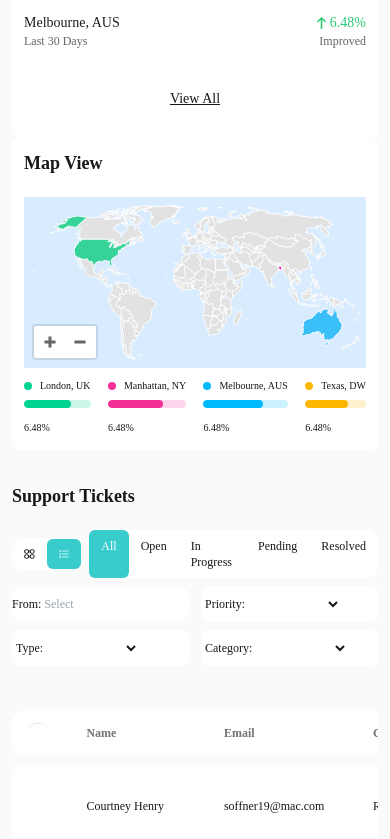
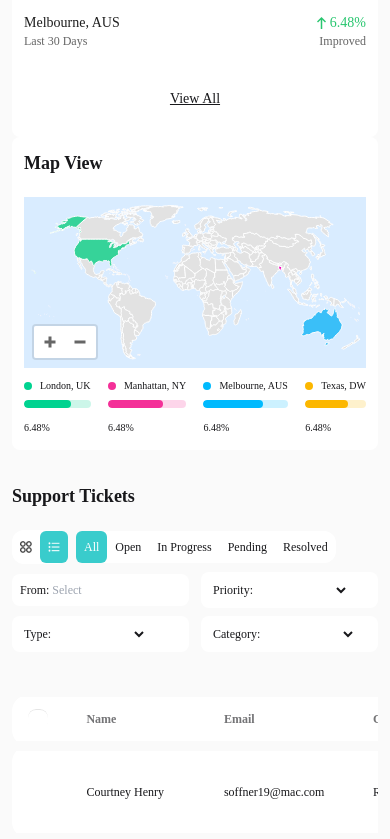
Before and after one commit to md-toybur-rahman/SarScore-Tailwind, a plain HTML site: page Dashboard.html in a window 390 px wide. Shown: the part 1161-2000 px from the top of the page. Drawn offline with nearby package versions, Linux system fonts and the light colour scheme; a web font is replaced by a local one.

Commit message:
final commits

```diff
--- a/Dashboard.html
+++ b/Dashboard.html
@@ -250,7 +250,7 @@
                         <div class="flex items-center bg-white px-2 md:px-4 h-8 md:h-[36px] rounded-xl">
                             <div class="bg-white flex items-center justify-between">
                                 <p class="w-fit text-xs md:text-sm">Type: </p>
-                                <select class="border-0 text-xs md:text-sm outline-none overflow-hidden w-20 md:w-28"
+                                <select class="border-0 text-xs md:text-sm outline-none overflow-hidden w-20 md:w-28 bg-white"
                                     id="selectElement">
                                     <option value=""></option>
                                     <option>Option 1</option>
@@ -494,29 +494,29 @@
                         <div class="mt-5 md:mt-10 md:flex items-center justify-between">
                             <div class="flex items-center gap-2 md:gap-5 mb-2 md:mb-0">
                                 <div class="text-base bg-white rounded-xl flex items-center justify-between">
-                                    <a href="#" class=" md:py-3 md:px-4 px-3 py-[11px] rounded-md md:rounded-xl"><img
+                                    <a href="#" class=" md:py-3 md:px-4 px-2 py-[11px] rounded-md md:rounded-xl"><img
                                             class="w-3 md:w-4" src="assets/icons/grid-outline.png" alt=""></a>
                                     <a href="#"
-                                        class=" md:py-3 md:px-4 px-3 py-[11px] rounded-md md:rounded-xl bg-[#39CCCC] text-white"><img
+                                        class=" md:py-3 md:px-4 px-2 py-[11px] rounded-md md:rounded-xl bg-[#39CCCC] text-white"><img
                                             class="w-3 md:w-5" src="assets/icons/list-outline.png" alt=""></a>
                                 </div>
                                 <div class=" bg-white rounded-xl flex justify-between">
                                     <a
-                                        class="md:py-3 px-3 md:px-4 py-2 text-xs md:text-sm rounded-md md:rounded-xl bg-[#39CCCC] text-white">All</a>
+                                        class="md:py-3 px-2 md:px-4 py-2 text-xs md:text-sm rounded-md md:rounded-xl bg-[#39CCCC] text-white">All</a>
                                     <a
-                                        class="md:py-3 px-3 md:px-4 py-2 text-xs md:text-sm rounded-md md:rounded-xl">Open</a>
-                                    <a class="md:py-3 px-3 md:px-4 py-2 text-xs md:text-sm rounded-md md:rounded-xl">In
+                                        class="md:py-3 px-2 md:px-4 py-2 text-xs md:text-sm rounded-md md:rounded-xl">Open</a>
+                                    <a class="md:py-3 px-2 md:px-4 py-2 text-xs md:text-sm rounded-md md:rounded-xl">In
                                         Progress</a>
                                     <a
-                                        class="md:py-3 px-3 md:px-4 py-2 text-xs md:text-sm rounded-md md:rounded-xl">Pending</a>
+                                        class="md:py-3 px-2 md:px-4 py-2 text-xs md:text-sm rounded-md md:rounded-xl">Pending</a>
                                     <a
-                                        class="md:py-3 px-3 md:px-4 py-2 text-xs md:text-sm rounded-md md:rounded-xl">Resolved</a>
+                                        class="md:py-3 px-2 md:px-4 py-2 text-xs md:text-sm rounded-md md:rounded-xl">Resolved</a>
                                 </div>
                             </div>
                             <div class="md:flex justify-end items-center gap-3">
                                 <div class="grid grid-cols-2 md:flex items-center gap-3 mb-2 md:mb-0">
                                     <div class="relative bg-white md:px-1 py-2 rounded-lg md:rounded-xl">
-                                        <div class="md:px-2 bg-white font flex items-center justify-between">
+                                        <div class="md:px-2 bg-white font flex items-center justify-between px-2">
                                             <p class="w-fit text-xs md:text-sm">From: <input id="ticketDatepicker"
                                                     class="outline-none w-16 md:w-20" placeholder="Select" type="text"
                                                     required>
@@ -525,10 +525,10 @@
                                     </div>
                                     <div
                                         class="flex items-center bg-white px-1 md:px-4 h-[36px] rounded-lg md:rounded-xl">
-                                        <div class="bg-white flex items-center justify-between">
+                                        <div class="bg-white flex items-center justify-between px-2 md:px-0">
                                             <p class="w-fit text-xs md:text-sm">Priority: </p>
                                             <select
-                                                class="border-0 text-xs md:text-sm outline-none overflow-hidden w-24 md:w-20"
+                                                class="border-0 text-xs md:text-sm outline-none overflow-hidden w-24 md:w-20 bg-white"
                                                 id="selectElement1">
                                                 <option value=""></option>
                                                 <option>Option 1</option>
@@ -541,10 +541,10 @@
                                 <div class="grid grid-cols-2 md:flex items-center gap-3">
                                     <div
                                         class="flex items-center bg-white px-1 md:px-4 h-[36px] rounded-lg md:rounded-xl">
-                                        <div class="bg-white flex items-center justify-between">
+                                        <div class="bg-white flex items-center justify-between px-2 md:px-0">
                                             <p class="w-fit text-xs md:text-sm">Type: </p>
                                             <select
-                                                class="border-0 text-xs md:text-sm outline-none overflow-hidden w-24 md:w-20"
+                                                class="border-0 text-xs md:text-sm outline-none overflow-hidden w-24 md:w-20 bg-white"
                                                 id="selectElement2">
                                                 <option value=""></option>
                                                 <option>Option 1</option>
@@ -555,10 +555,10 @@
                                     </div>
                                     <div
                                         class="flex items-center bg-white px-1 md:px-4 h-[36px] rounded-lg md:rounded-xl">
-                                        <div class="bg-white flex items-center justify-between">
+                                        <div class="bg-white flex items-center justify-between px-2 md:px-0">
                                             <p class="w-fit text-xs md:text-sm">Category: </p>
                                             <select
-                                                class="border-0 text-xs md:text-sm outline-none overflow-hidden w-24 md:w-20"
+                                                class="border-0 text-xs md:text-sm outline-none overflow-hidden w-24 md:w-20 bg-white"
                                                 id="selectElement3">
                                                 <option value=""></option>
                                                 <option>Option 1</option>
```
Also changed, not shown: Accessibility_Rating.html (+9 -9 lines), Contributions_Managements.html (+7 -7 lines), Notification_Center.html (+5 -5 lines), Support_Tickets.html (+4 -4 lines), User_Management.html (+8 -8 lines).
